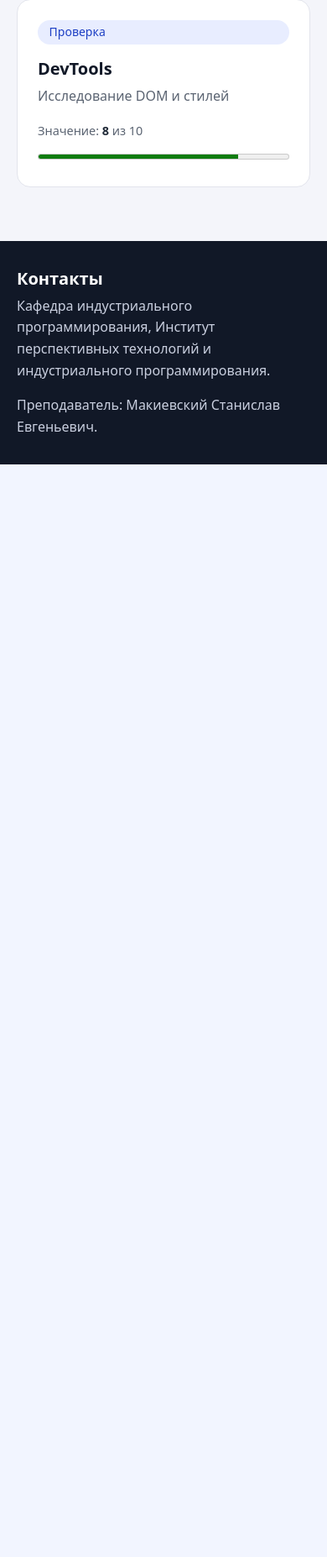
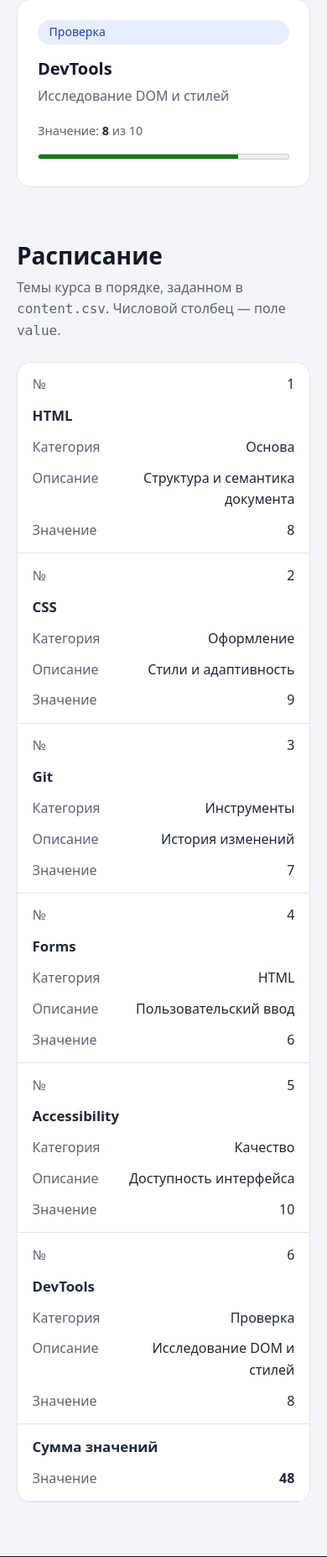
Before and after one commit to prokope123-ux/TRPO-RNV-0225, a PHP site: page / in a window 390 px wide. Shown: the part 2231-4085 px from the top of the page at 84% size. Before the commit the page ends 2784 px from the top, so only its background shows below. Run offline with PHP 8.4, Linux system fonts and the light colour scheme.

Commit message:
feat: add topics table with thead, tbody and tfoot
Six rows from content.csv with numeric (id, value) and text columns,
sum of values in tfoot. On narrow screens rows turn into stacked blocks.

```diff
--- a/css/styles.css
+++ b/css/styles.css
@@ -335,3 +335,109 @@ a:hover {
     order: -1;
   }
 }
+
+/* ---------- Таблица ---------- */
+.visually-hidden {
+  position: absolute;
+  width: 1px;
+  height: 1px;
+  margin: -1px;
+  padding: 0;
+  overflow: hidden;
+  clip: rect(0 0 0 0);
+  white-space: nowrap;
+  border: 0;
+}
+
+.table-wrap {
+  overflow-x: auto;
+  background: var(--color-surface);
+  border: 1px solid var(--color-border);
+  border-radius: var(--radius);
+}
+
+.data-table {
+  width: 100%;
+  border-collapse: collapse;
+  text-align: left;
+}
+
+.data-table th,
+.data-table td {
+  padding: 0.85rem 1.1rem;
+  border-bottom: 1px solid var(--color-border);
+}
+
+.data-table thead th {
+  font-size: 0.875rem;
+  color: var(--color-muted);
+  background: #fafbff;
+}
+
+.data-table tbody tr:hover {
+  background: #f7f8ff;
+}
+
+.data-table tfoot th,
+.data-table tfoot td {
+  font-weight: 700;
+  border-bottom: 0;
+}
+
+.data-table .num {
+  text-align: right;
+  font-variant-numeric: tabular-nums;
+}
+
+/* На узком экране строки таблицы превращаются в блоки */
+@media (max-width: 720px) {
+  .data-table thead {
+    position: absolute;
+    width: 1px;
+    height: 1px;
+    overflow: hidden;
+    clip: rect(0 0 0 0);
+  }
+
+  .data-table,
+  .data-table tbody,
+  .data-table tfoot,
+  .data-table tr,
+  .data-table th,
+  .data-table td {
+    display: block;
+  }
+
+  .data-table tr {
+    padding: 0.5rem 0;
+    border-bottom: 1px solid var(--color-border);
+  }
+
+  .data-table th,
+  .data-table td,
+  .data-table .num {
+    display: flex;
+    justify-content: space-between;
+    gap: 1rem;
+    padding: 0.35rem 1.1rem;
+    text-align: right;
+    border-bottom: 0;
+  }
+
+  .data-table th[scope="row"] {
+    font-size: 1.05rem;
+    text-align: left;
+  }
+
+  .data-table td::before,
+  .data-table th[scope="row"]::before {
+    content: attr(data-label);
+    font-weight: 400;
+    color: var(--color-muted);
+    text-align: left;
+  }
+
+  .data-table th[scope="row"]::before { content: none; }
+
+  .data-table tfoot td[colspan="2"] { display: none; }
+}
--- a/index.html
+++ b/index.html
@@ -111,6 +111,78 @@
         </div>
       </div>
     </section>
+
+    <section class="section" id="schedule" aria-labelledby="schedule-title">
+      <div class="container">
+        <h2 id="schedule-title" class="section__title">Расписание</h2>
+        <p class="section__lead">Темы курса в порядке, заданном в <code>content.csv</code>. Числовой столбец — поле <code>value</code>.</p>
+
+        <div class="table-wrap">
+          <table class="data-table">
+            <caption class="visually-hidden">Темы курса: номер, название, категория, описание и значение</caption>
+            <thead>
+              <tr>
+                <th scope="col" class="num">№</th>
+                <th scope="col">Тема</th>
+                <th scope="col">Категория</th>
+                <th scope="col">Описание</th>
+                <th scope="col" class="num">Значение</th>
+              </tr>
+            </thead>
+            <tbody>
+              <tr>
+                <td data-label="№" class="num">1</td>
+                <th scope="row" data-label="Тема">HTML</th>
+                <td data-label="Категория">Основа</td>
+                <td data-label="Описание">Структура и семантика документа</td>
+                <td data-label="Значение" class="num">8</td>
+              </tr>
+              <tr>
+                <td data-label="№" class="num">2</td>
+                <th scope="row" data-label="Тема">CSS</th>
+                <td data-label="Категория">Оформление</td>
+                <td data-label="Описание">Стили и адаптивность</td>
+                <td data-label="Значение" class="num">9</td>
+              </tr>
+              <tr>
+                <td data-label="№" class="num">3</td>
+                <th scope="row" data-label="Тема">Git</th>
+                <td data-label="Категория">Инструменты</td>
+                <td data-label="Описание">История изменений</td>
+                <td data-label="Значение" class="num">7</td>
+              </tr>
+              <tr>
+                <td data-label="№" class="num">4</td>
+                <th scope="row" data-label="Тема">Forms</th>
+                <td data-label="Категория">HTML</td>
+                <td data-label="Описание">Пользовательский ввод</td>
+                <td data-label="Значение" class="num">6</td>
+              </tr>
+              <tr>
+                <td data-label="№" class="num">5</td>
+                <th scope="row" data-label="Тема">Accessibility</th>
+                <td data-label="Категория">Качество</td>
+                <td data-label="Описание">Доступность интерфейса</td>
+                <td data-label="Значение" class="num">10</td>
+              </tr>
+              <tr>
+                <td data-label="№" class="num">6</td>
+                <th scope="row" data-label="Тема">DevTools</th>
+                <td data-label="Категория">Проверка</td>
+                <td data-label="Описание">Исследование DOM и стилей</td>
+                <td data-label="Значение" class="num">8</td>
+              </tr>
+            </tbody>
+            <tfoot>
+              <tr>
+                <th scope="row" colspan="4" data-label="Итого">Сумма значений</th>
+                <td data-label="Значение" class="num">48</td>
+              </tr>
+            </tfoot>
+          </table>
+        </div>
+      </div>
+    </section>
   </main>
 
   <footer class="site-footer">
```
